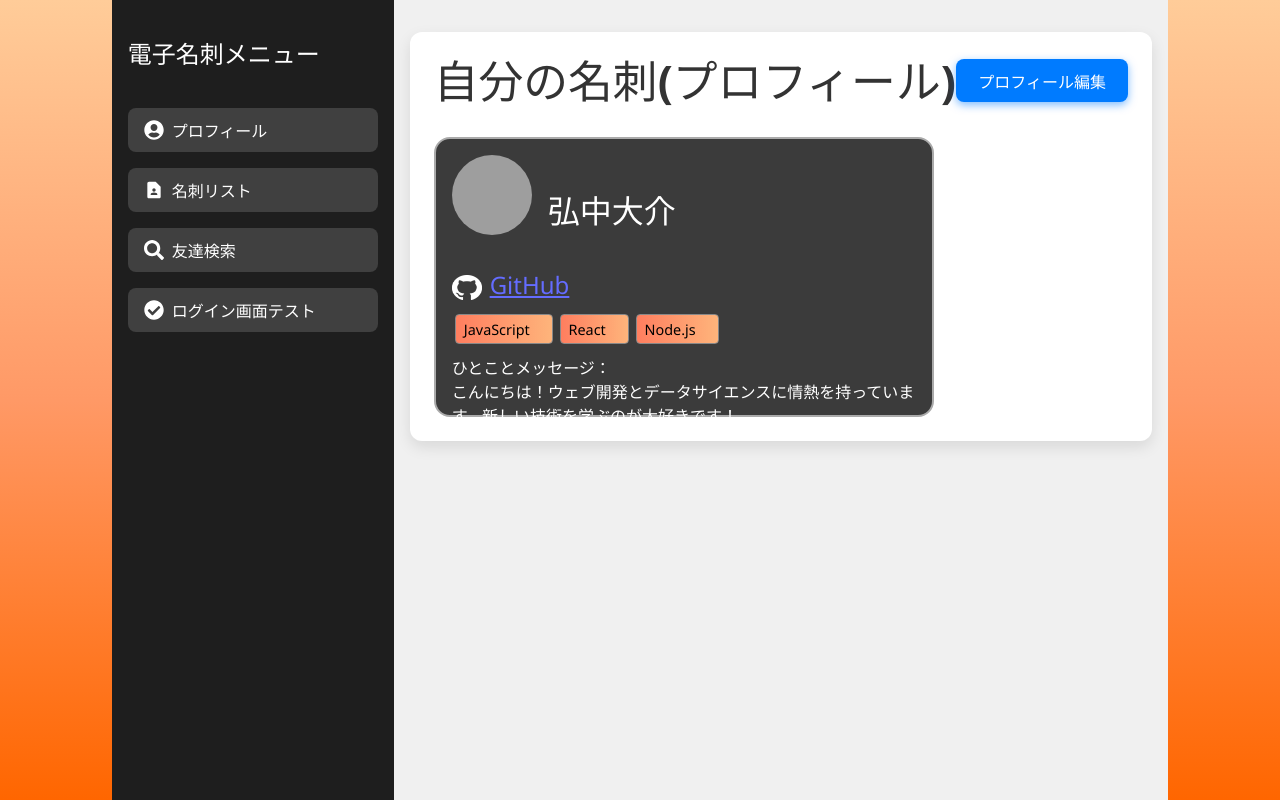
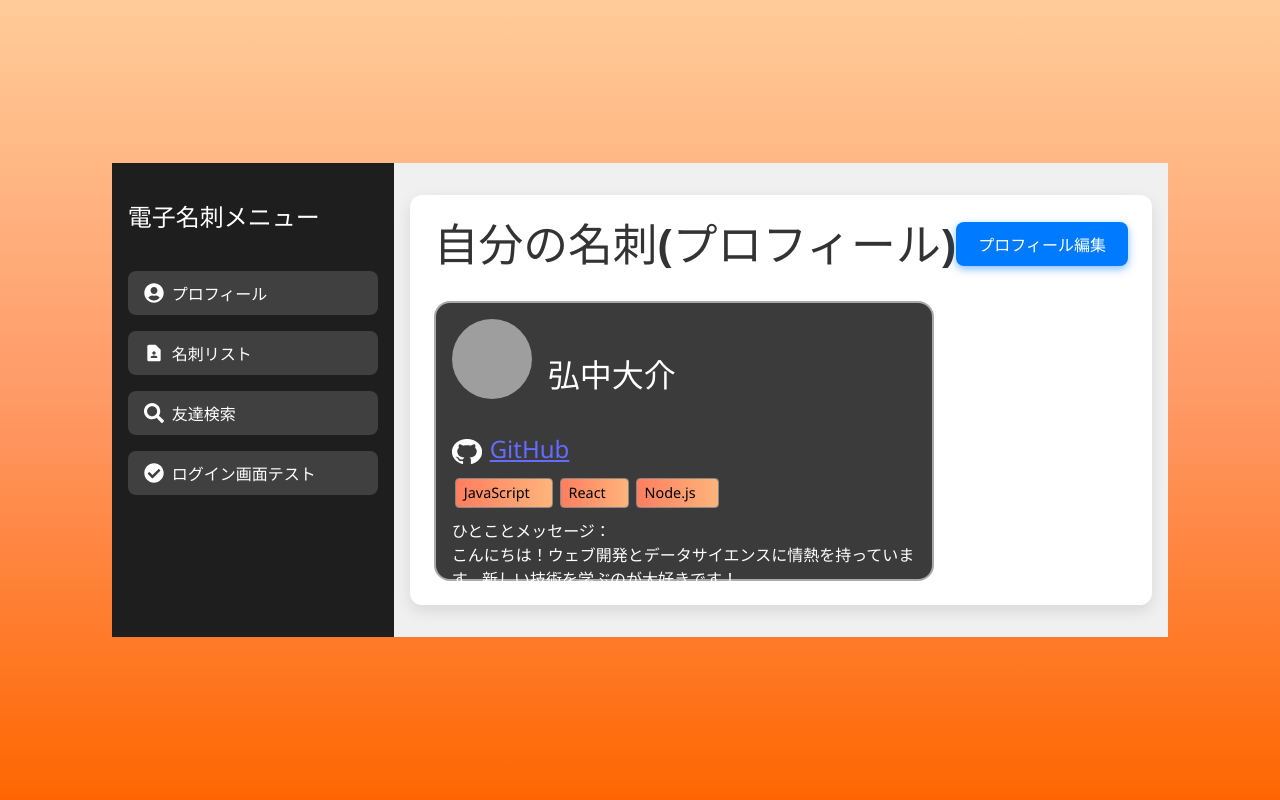
Before and after one commit to thisismine-kai/ElectronicBusinessCard, a React (Vite) app: page /mybusinesscard in a window 1280 px wide. Built offline with nearby package versions, Linux system fonts and the light colour scheme; grey boxes are pictures that could not be loaded.

Commit message:
メッセージ

```diff
--- a/src/pages/MyBusinessCard.jsx
+++ b/src/pages/MyBusinessCard.jsx
@@ -11,7 +11,7 @@ function MyBusinessCard() {
   return (
     <div style={{
       display: 'flex',
-      minHeight: '100vh',
+      minHeight: '10vh',
       backgroundColor: "#f0f0f0",
       boxSizing: 'border-box',
       color: "#000000",
```
